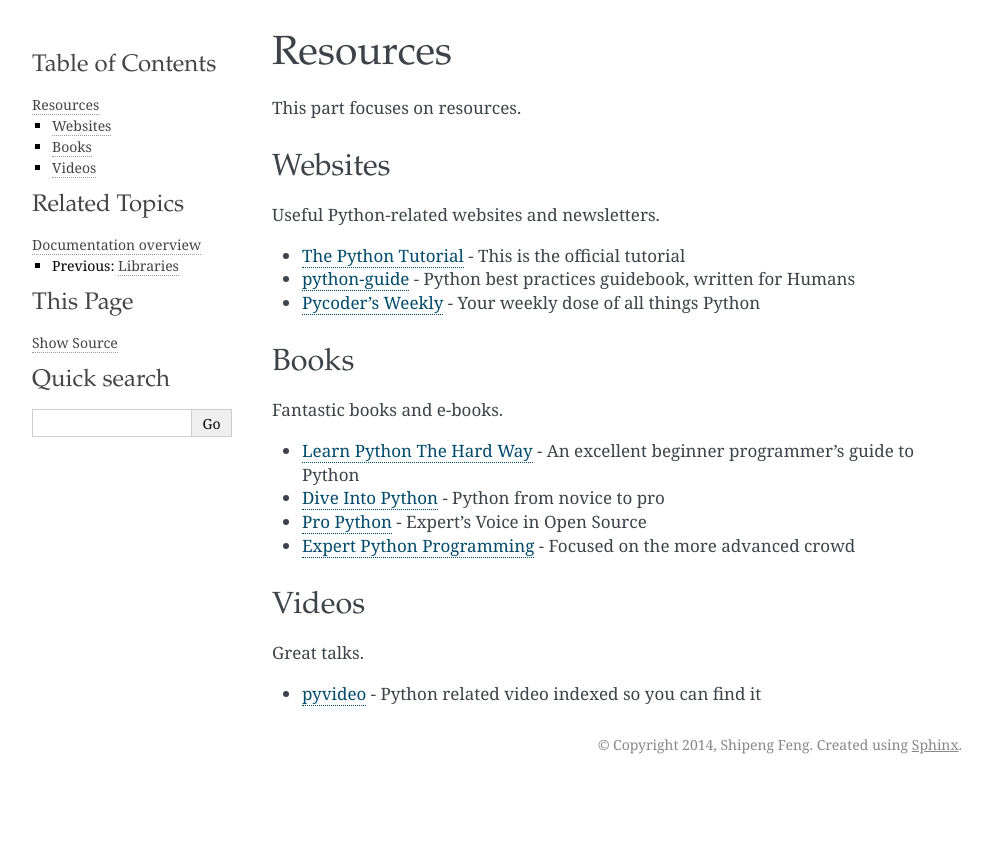
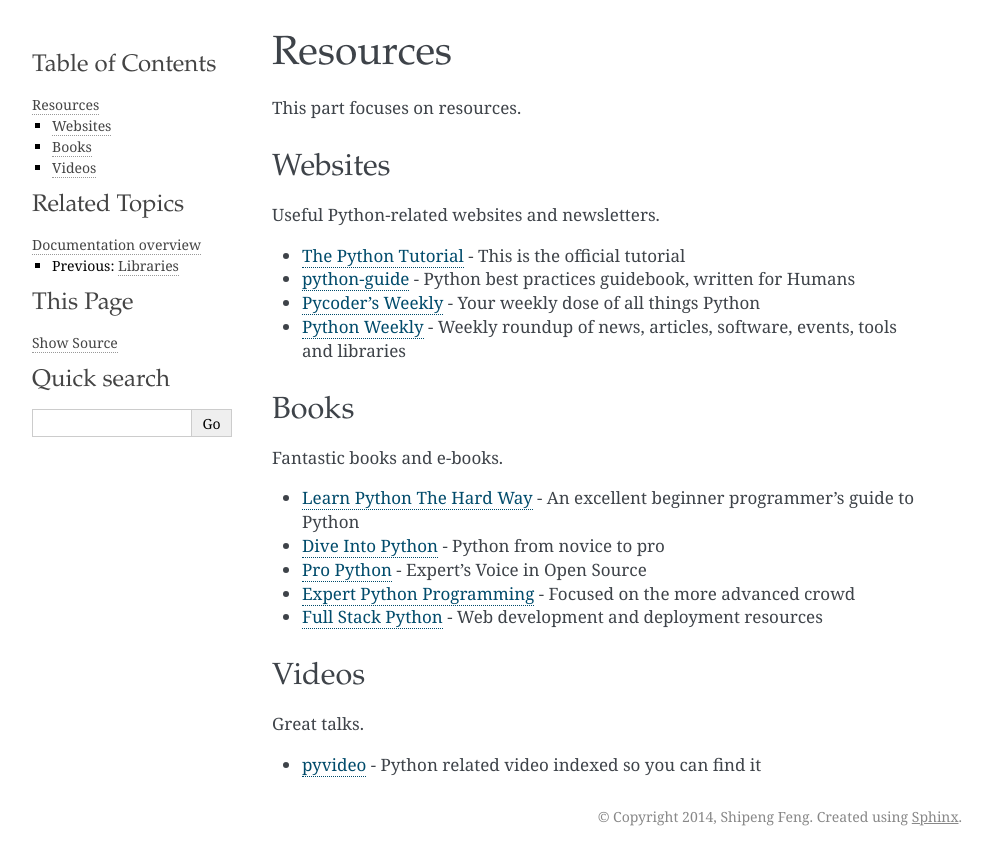
Before and after one commit to fengsp/easy-python, a Sphinx documentation site: the page built from docs/resources.rst, in a window 1280 px wide. Shown: the top 865 px of the page, without its empty margins (148-1136 px from the left). Built offline with Sphinx 7.4.7, drawn with Linux system fonts in a browser that asks for light colours.

Commit message:
adding python weekly and full stack python

```diff
--- a/docs/resources.rst
+++ b/docs/resources.rst
@@ -12,11 +12,13 @@
 - `The Python Tutorial`_ - This is the official tutorial
 - `python-guide`_ - Python best practices guidebook, written for Humans
 - `Pycoder's Weekly`_ - Your weekly dose of all things Python
+- `Python Weekly`_ - Weekly roundup of news, articles, software, events, tools and libraries
 
 
 .. _The Python Tutorial: http://docs.python.org/tutorial/index.html
 .. _python-guide: http://docs.python-guide.org/
 .. _Pycoder's Weekly: http://pycoders.com/
+.. _Python Weekly: http://www.pythonweekly.com/
 
 
 Books
@@ -28,12 +30,14 @@
 - `Dive Into Python`_ - Python from novice to pro
 - `Pro Python`_ - Expert's Voice in Open Source
 - `Expert Python Programming`_ - Focused on the more advanced crowd
+- `Full Stack Python`_ - Web development and deployment resources
 
 
 .. _Learn Python The Hard Way: http://learnpythonthehardway.org/book/
 .. _Dive Into Python: http://www.diveintopython.net/
 .. _Pro Python: http://propython.com/
 .. _Expert Python Programming: http://www.packtpub.com/expert-python-programming/book
+.. _Full Stack Python: http://www.fullstackpython.com/
 
 
 Videos
```
